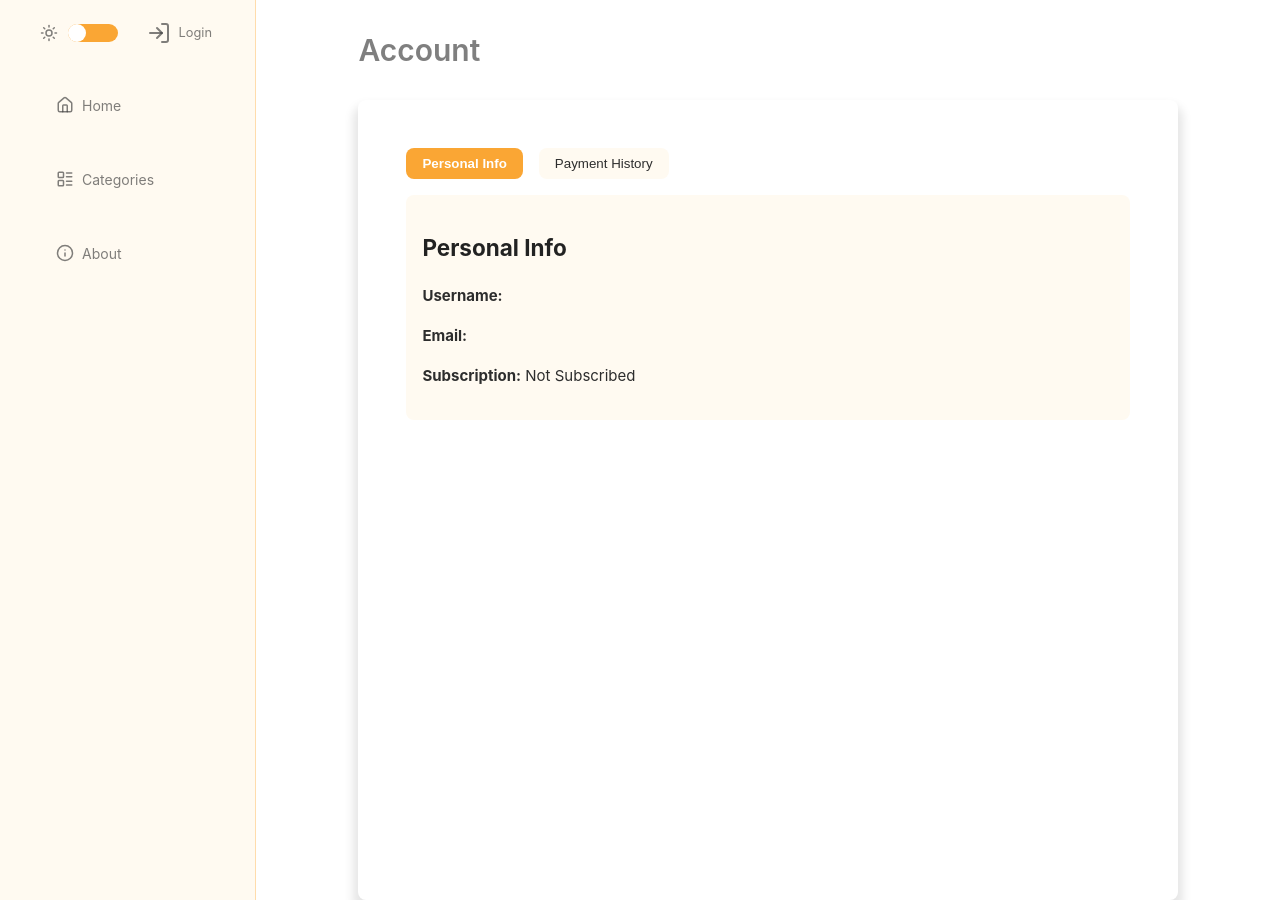
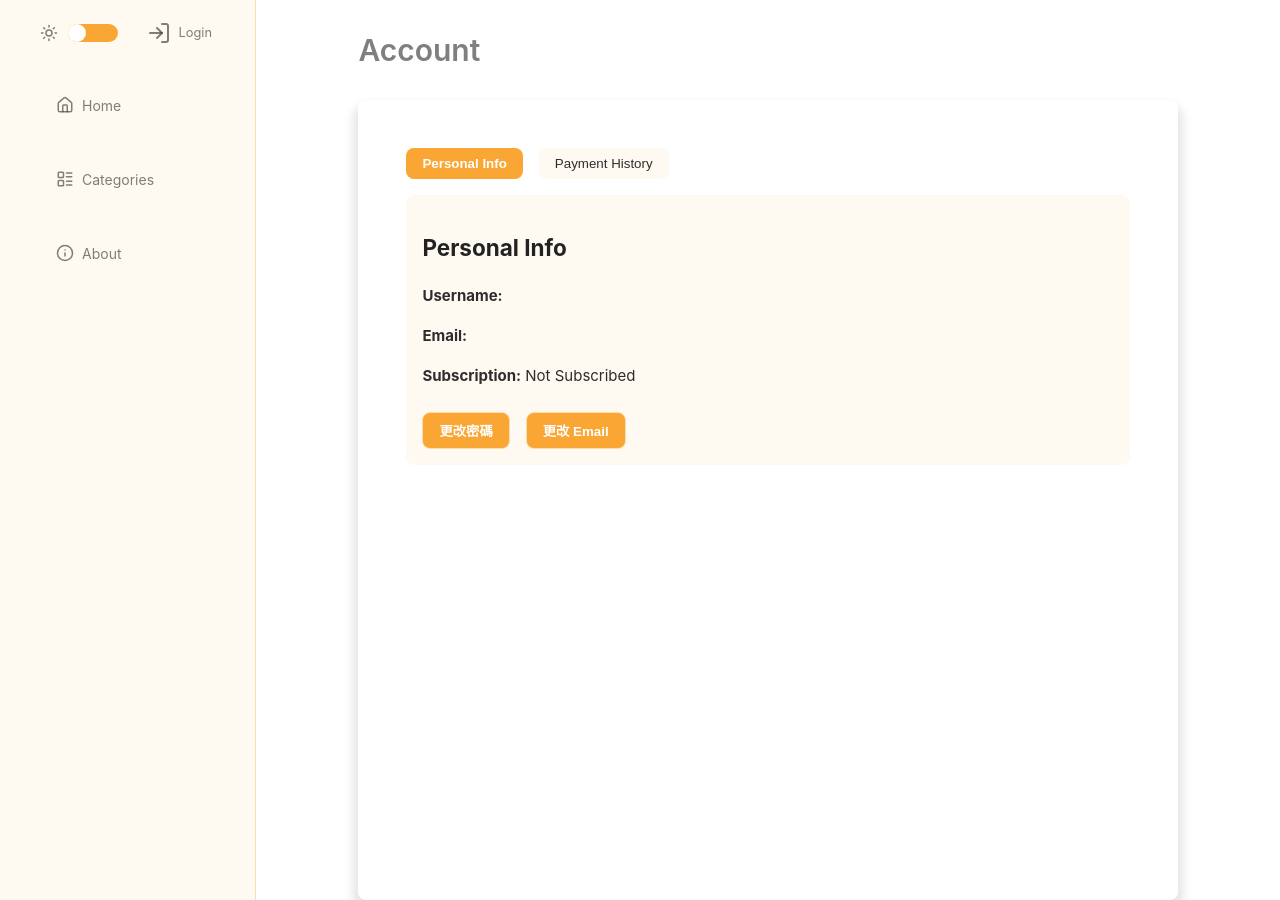
Before and after one commit to DimitryW/mySubBlog, a Vue app in the folder frontend/: page /account in a window 1280 px wide. Built offline with nearby package versions, Linux system fonts and the light colour scheme; no server answers; a small style sheet from the web is missing.

Commit message:
ADD: change pw and email

```diff
--- a/frontend/src/views/PersonalInfo.vue
+++ b/frontend/src/views/PersonalInfo.vue
@@ -2,6 +2,16 @@
 import { useUserStore } from '@/stores/user'
 const userStore = useUserStore()
 console.log(userStore)
+const API_BASE = import.meta.env.VITE_API_BASE_URL
+
+function goChangePassword() {
+  window.location.href = `${API_BASE}/accounts/password/change/`
+}
+
+function goChangeEmail() {
+  window.location.href = `${API_BASE}/accounts/email/`
+}
+
 </script>
 
 <template>
@@ -10,6 +20,10 @@ console.log(userStore)
     <p><strong>Username:</strong> {{ userStore.user?.username }}</p>
     <p><strong>Email:</strong> {{ userStore.user?.email }}</p>
     <p><strong>Subscription:</strong> {{ userStore.user?.subscription_info ? userStore.user.subscription_info.name : 'Not Subscribed' }}</p>
+    <div v-if="!userStore.user?.is_social_login">
+      <button class="account-button"  @click="goChangePassword">更改密碼</button>
+      <button class="account-button"  @click="goChangeEmail">更改 Email</button>
+    </div>
   </div>
 </template>
 
@@ -18,4 +32,15 @@ p {
   margin: 1rem 0;
   color: var(--color-text-3);
 }
+
+.account-button {
+  color: #fff;
+  padding: 0.5rem 1rem;
+  margin: 0.5rem 1rem 0 0;
+  background: var(--color-background-highlight-1);
+  border-radius: 8px;
+  border: 1px solid var(--color-background-highlight-2);
+  cursor: pointer;
+  font-weight: 600;
+}
 </style>
--- a/frontend/src/views/SubscriptionView.vue
+++ b/frontend/src/views/SubscriptionView.vue
@@ -327,7 +327,6 @@ hr {
   color: var(--color-text-3);
   padding: 0.5rem 1rem;
   margin: 0 0.5rem;
-  border: 1px solid #ccc;
   background: var(--color-background-soft);
   border: 1px solid var(--color-background-highlight-2);
   cursor: pointer;
```
Also changed, not shown: 1 other file (tests, documents, lock files or other folders).
